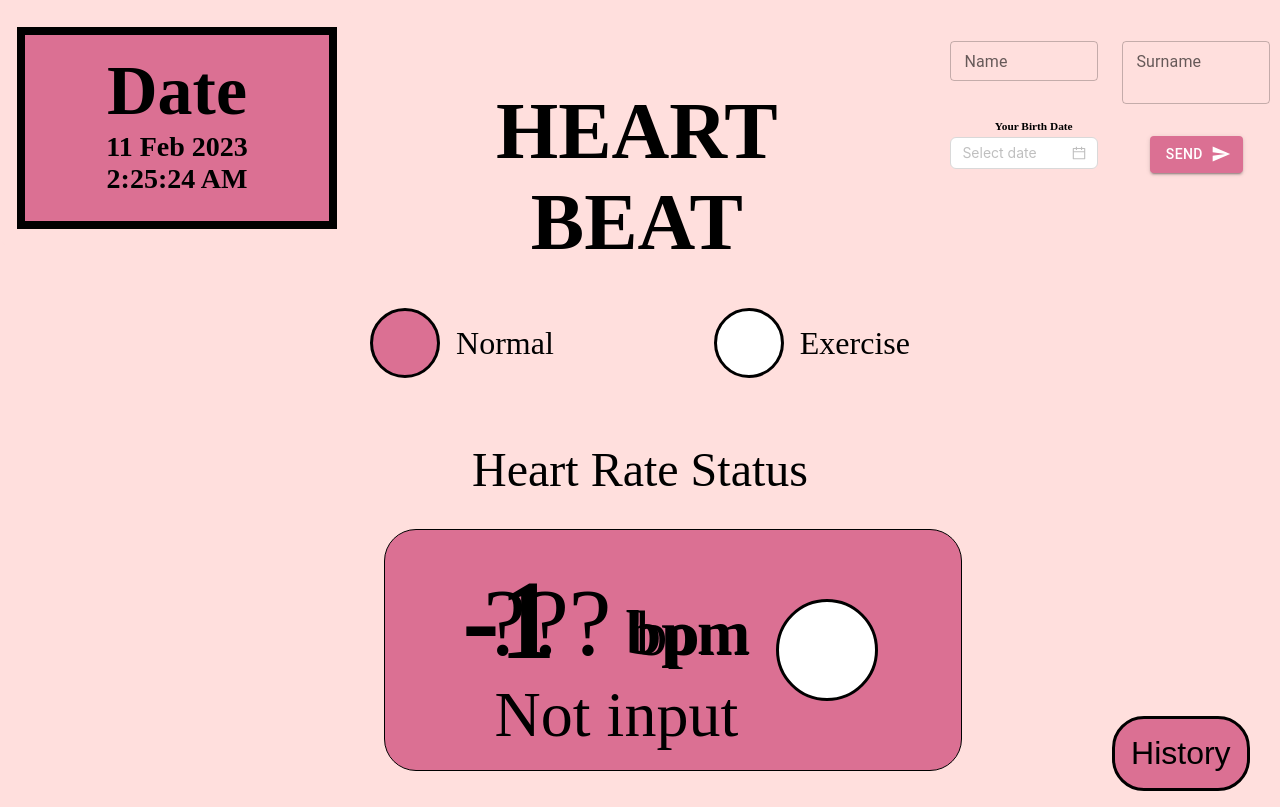
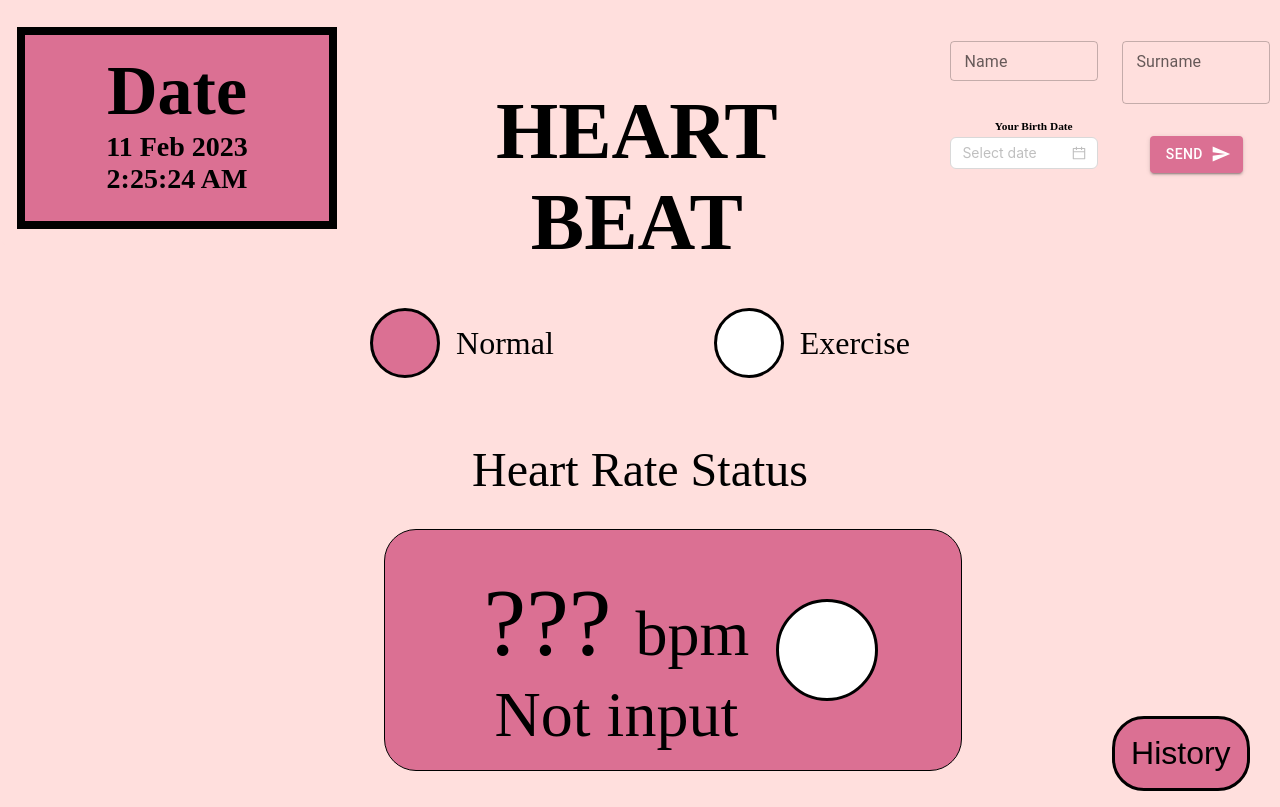
Before and after one commit to Exceed05-HeartBeat/Front-end, a React (Vite) app: page / in a window 1280 px wide. Built offline with nearby package versions, Linux system fonts and the light colour scheme; no server answers.

Commit message:
bug:edit bug git

```diff
--- a/src/Home.jsx
+++ b/src/Home.jsx
@@ -265,54 +265,8 @@ function Home() {
 
         </div>
       </div>
-      <Box
-        sx={{
-          bgcolor: (theme) =>
-            theme.palette.mode === 'dark' ? '#101010' : 'none',
-          color: (theme) => (theme.palette.mode === 'dark' ? 'grey.300' : 'none'),
-          border: '1px solid none',
-          borderColor: (theme) =>
-            theme.palette.mode === 'dark' ? 'grey.800' : 'none',
-          p: 2,
-          borderRadius: 2,
-          fontSize: '0.875rem',
-          fontWeight: '700',
-          position: 'absolute',
-          top: 540,
-          left: '26%',
-          zIndex: 'tooltip',
-          width: '25%',
 
-        }}
-      >
-      <div className='bpm'>
-      {bpm}
-      </div>
-      </Box>
-      <Box
-        sx={{
-          bgcolor: (theme) =>
-            theme.palette.mode === 'dark' ? '#101010' : 'none',
-          color: (theme) => (theme.palette.mode === 'dark' ? 'grey.300' : 'none'),
-          border: '1px solid none',
-          borderColor: (theme) =>
-            theme.palette.mode === 'dark' ? 'grey.800' : 'none',
-          p: 2,
-          borderRadius: 2,
-          fontSize: '0.875rem',
-          fontWeight: '700',
-          position: 'absolute',
-          top: 580,
-          left: '40%',
-          zIndex: 'tooltip',
-          width: '25%',
 
-        }}
-      >
-      <div className='bpmu'>
-      bpm
-      </div>
-      </Box>
       <div className='HR_Card'>
         {bpm == -1 ?
             <div className='Cd' >
```
